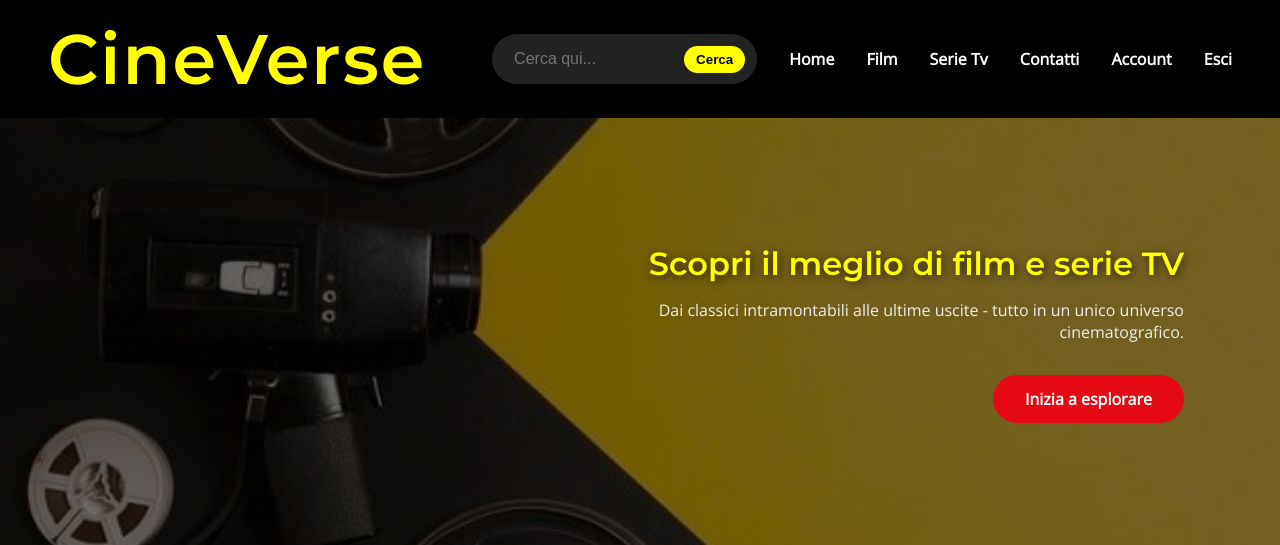
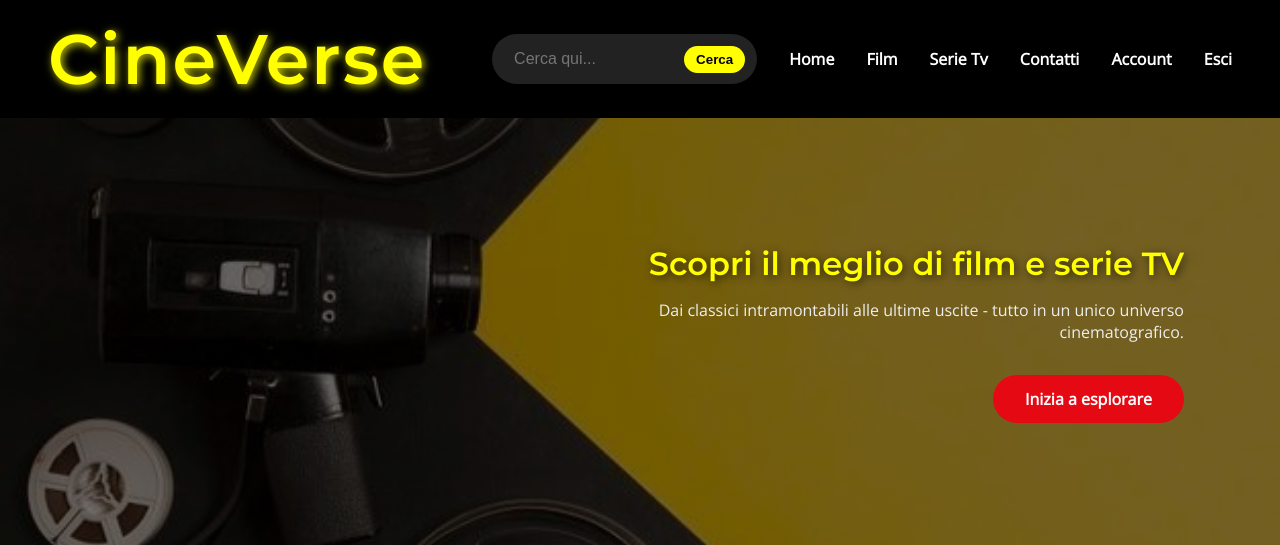
Before and after one commit to AndreaPetri11/MyFirstWebsite, a plain HTML site: page index.html in a window 1280 px wide. Shown: the top 545 px of the page. Drawn offline with nearby package versions, Linux system fonts and the light colour scheme.

Commit message:
Sistemazione link tasto home su logo

```diff
--- a/index.html
+++ b/index.html
@@ -21,7 +21,7 @@
   <body>
     <!-- NAVBAR -->
     <header>
-      <h1>CineVerse</h1>
+      <a href="./index.html" style="text-decoration: none;"><h1>CineVerse</h1></a>
       <nav>
         <form action="ricerca" method="get" role="search">
           <input
--- a/navbar.css
+++ b/navbar.css
@@ -10,10 +10,14 @@ header {
     z-index: 100;
 }
 
+a h1 {
+    text-decoration: none;
+}
 header h1 {
     font-family: "Montserrat", sans-serif;
     font-weight: 800;
     color: yellow;
+    text-shadow: 2px 2px 8px rgba(248, 252, 9, 0.8);
     letter-spacing: 2px;
     font-size: 70px;
     margin: 0;
```
Also changed, not shown: login.html (+1 -1 lines), register.html (+1 -1 lines).
